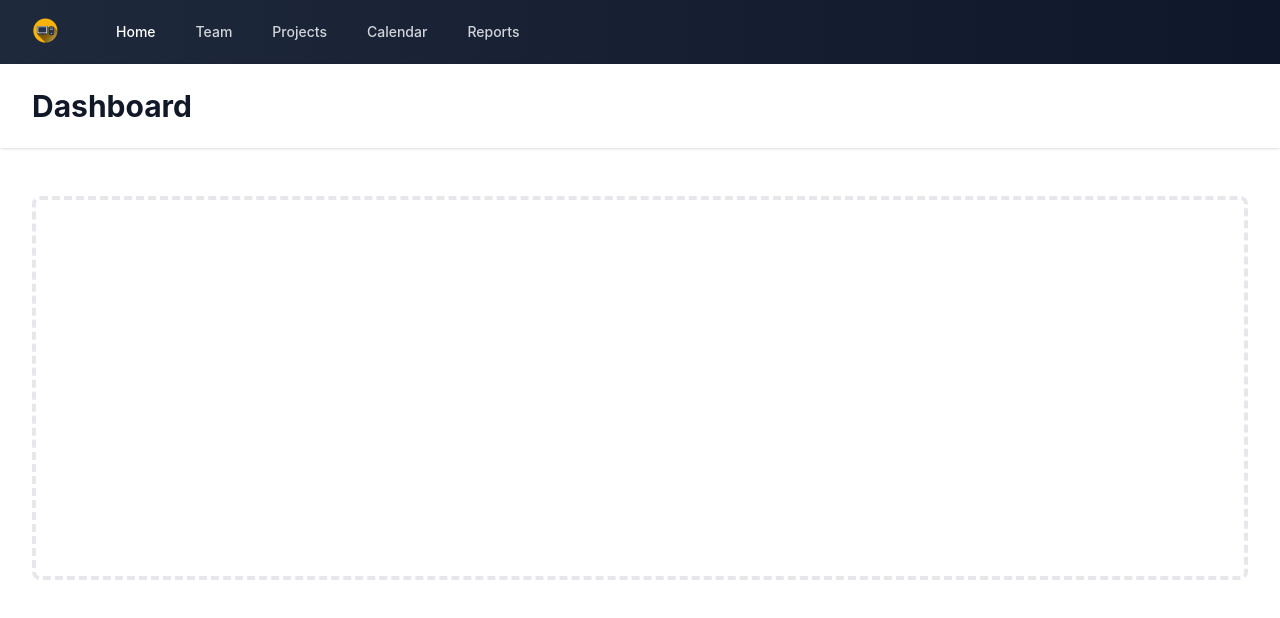
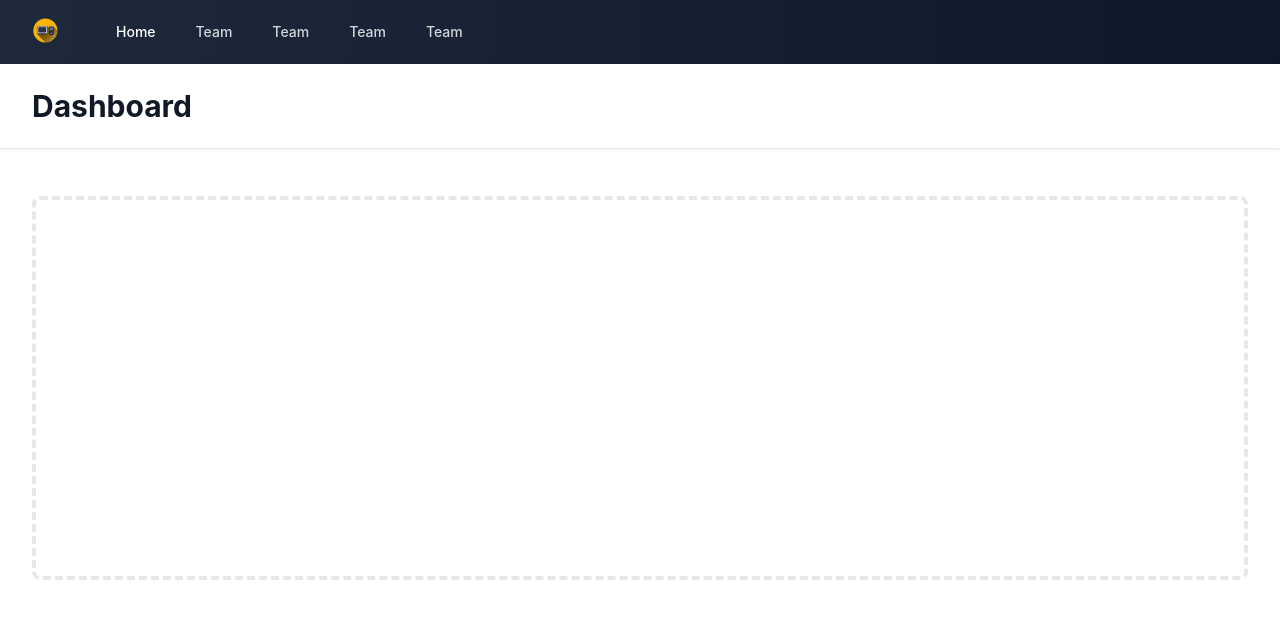
Before and after one commit to bannersamuelson/portfolio, a React (Create React App) app: page / in a window 1280 px wide. Shown: the top 618 px of the page. Built offline with nearby package versions, Linux system fonts and the light colour scheme.

Commit message:
navbar working

```diff
--- a/src/components/Nav/Nav.jsx
+++ b/src/components/Nav/Nav.jsx
@@ -5,6 +5,7 @@ import icon from '../../images/icon.png'
 
 function Nav() {
   const [isOpen, setIsOpen] = useState(false);
+  const genericHamburgerLine = `h-1 w-6 my-1 rounded-full bg-gray-300 transition ease transform duration-300`;
 
   return (
     <div>
@@ -21,40 +22,11 @@ function Nav() {
               </div>
               <div className="hidden md:block">
                 <div className="ml-10 flex items-baseline space-x-4">
-                  <a
-                    href="#"
-                    className=" hover:bg-gray-700 text-white px-3 py-2 rounded-md text-sm font-medium"
-                  >
-                    Home
-                  </a>
-
-                  <a
-                    href="#"
-                    className="text-gray-300 hover:bg-gray-700 hover:text-white px-3 py-2 rounded-md text-sm font-medium"
-                  >
-                    Team
-                  </a>
-
-                  <a
-                    href="#"
-                    className="text-gray-300 hover:bg-gray-700 hover:text-white px-3 py-2 rounded-md text-sm font-medium"
-                  >
-                    Projects
-                  </a>
-
-                  <a
-                    href="#"
-                    className="text-gray-300 hover:bg-gray-700 hover:text-white px-3 py-2 rounded-md text-sm font-medium"
-                  >
-                    Calendar
-                  </a>
-
-                  <a
-                    href="#"
-                    className="text-gray-300 hover:bg-gray-700 hover:text-white px-3 py-2 rounded-md text-sm font-medium"
-                  >
-                    Reports
-                  </a>
+                  <a href="#" className=" hover:bg-gray-700 text-white px-3 py-2 rounded-md text-sm font-medium">Home</a>
+                  <a href="#" className="text-gray-300 hover:bg-gray-700 hover:text-white px-3 py-2 rounded-md text-sm font-medium">Team</a>
+                  <a href="#" className="text-gray-300 hover:bg-gray-700 hover:text-white px-3 py-2 rounded-md text-sm font-medium">Team</a>
+                  <a href="#" className="text-gray-300 hover:bg-gray-700 hover:text-white px-3 py-2 rounded-md text-sm font-medium">Team</a>
+                  <a href="#" className="text-gray-300 hover:bg-gray-700 hover:text-white px-3 py-2 rounded-md text-sm font-medium">Team</a>
                 </div>
               </div>
             </div>
@@ -62,11 +34,32 @@ function Nav() {
               <button
                 onClick={() => setIsOpen(!isOpen)}
                 type="button"
-                className="bg-gray-900 inline-flex items-center justify-center p-2 rounded-md text-gray-400 hover:text-white hover:bg-gray-800 focus:outline-none focus:ring-2 focus:ring-offset-2 focus:ring-offset-gray-800 focus:ring-white"
-                aria-controls="mobile-menu"
+                className="flex flex-col h-12 w-12 border-2 border-transparent rounded justify-center items-center group hover:border-white hover:text-white focus:outline-none focus:ring-2 focus:ring-offset-2 focus:ring-offset-gray-800 focus:ring-white" aria-controls="mobile-menu"
                 aria-expanded="false"
               >
-                <span className="sr-only">Open main menu</span>
+                <div
+                  className={`${genericHamburgerLine} ${isOpen
+                    ? "rotate-45 translate-y-3 opacity-50 group-hover:opacity-100"
+                    : "opacity-50 group-hover:opacity-100"
+                    }`}
+                />
+                <div
+                  className={`${genericHamburgerLine} ${isOpen ? "opacity-0" : "opacity-50 group-hover:opacity-100"
+                    }`}
+                />
+                <div
+                  className={`${genericHamburgerLine} ${isOpen
+                    ? "-rotate-45 -translate-y-3 opacity-50 group-hover:opacity-100"
+                    : "opacity-50 group-hover:opacity-100"
+                    }`}
+                />
+              </button>
+            </div>
+          </div>
+        </div>
+
+
+        {/* <span className="sr-only">Open main menu</span>
                 {!isOpen ? (
                   <svg
                     className="block h-6 w-6"
@@ -103,7 +96,7 @@ function Nav() {
               </button>
             </div>
           </div>
-        </div>
+        </div> */}
 
         <Transition
           show={isOpen}
```
